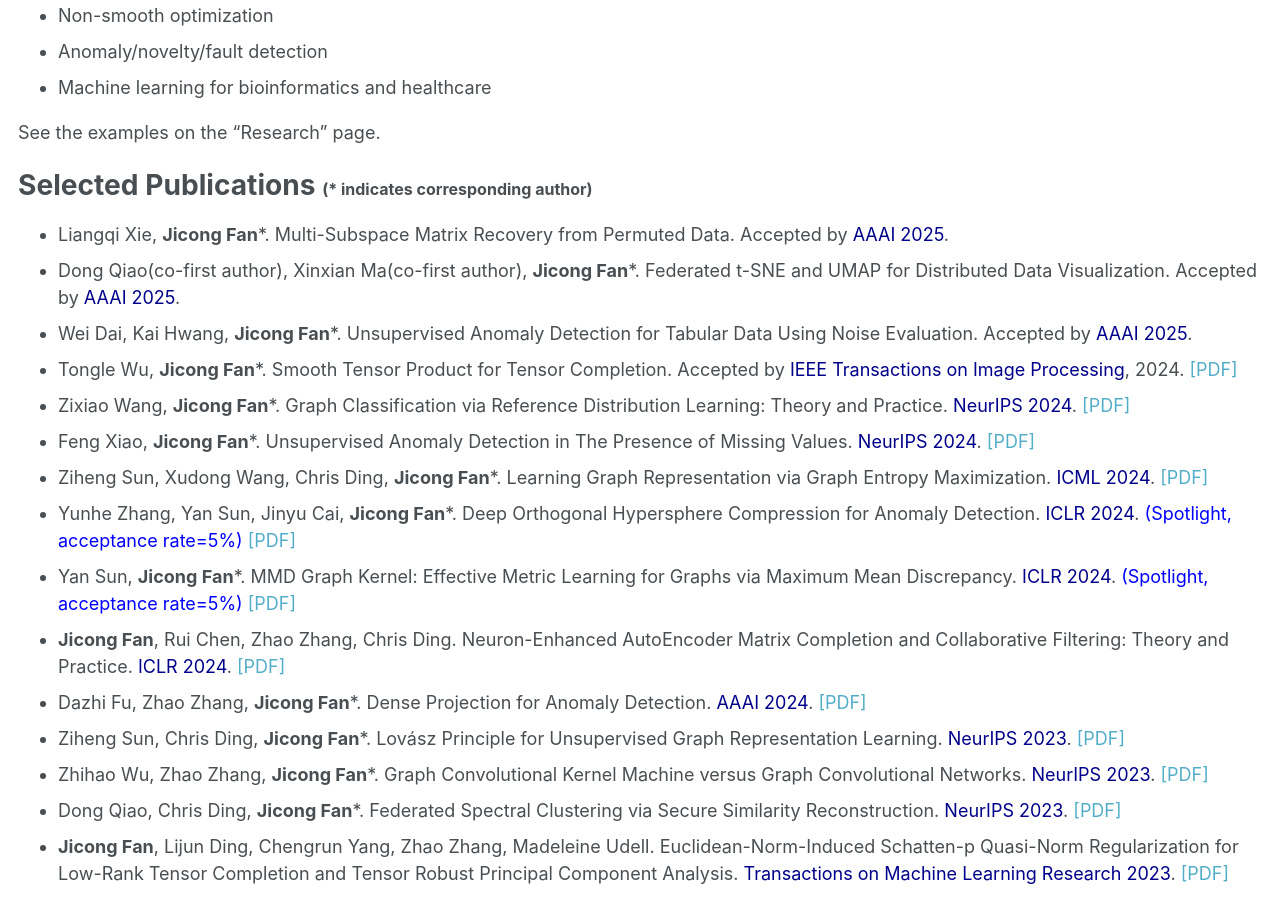
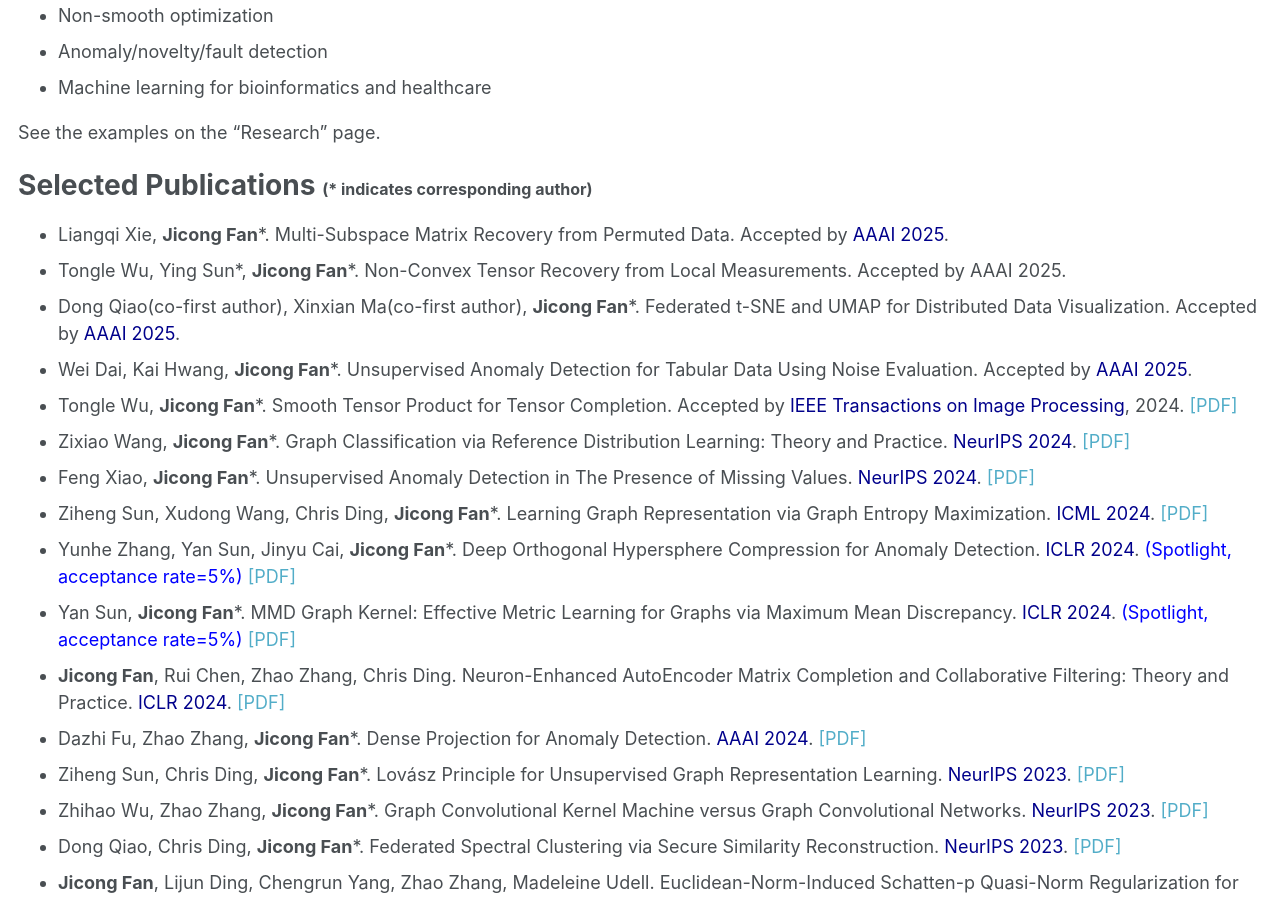
Before and after one commit to jicongfan/jicongfan.github.io, a Jekyll site: the page built from _pages/about.md, in a window 1280 px wide and 900 px high, scrolled down 1383 px. Built offline with Jekyll 4.4.1, drawn with Linux system fonts in a browser that asks for light colours.

Commit message:
Update about.md

```diff
--- a/_pages/about.md
+++ b/_pages/about.md
@@ -45,6 +45,7 @@
 ======
 
 * Liangqi Xie, <strong>Jicong Fan</strong>*. Multi-Subspace Matrix Recovery from Permuted Data. Accepted by <font color=DarkBlue>AAAI 2025</font>.
+* Tongle Wu, Ying Sun\*, <strong>Jicong Fan</strong>\*. Non-Convex Tensor Recovery from Local Measurements. Accepted by AAAI 2025.
 * Dong Qiao(co-first author), Xinxian Ma(co-first author), <strong>Jicong Fan</strong>*. Federated t-SNE and UMAP for Distributed Data Visualization. Accepted by <font color=DarkBlue>AAAI 2025</font>.
 * Wei Dai, Kai Hwang, <strong>Jicong Fan</strong>*. Unsupervised Anomaly Detection for Tabular Data Using Noise Evaluation. Accepted by <font color=DarkBlue>AAAI 2025</font>.
 * Tongle Wu, <strong>Jicong Fan</strong>*. Smooth Tensor Product for Tensor Completion. Accepted by <font color=DarkBlue>IEEE Transactions on Image Processing</font>, 2024. <a href="https://ieeexplore.ieee.org/document/10750255">[PDF]</a>
```
